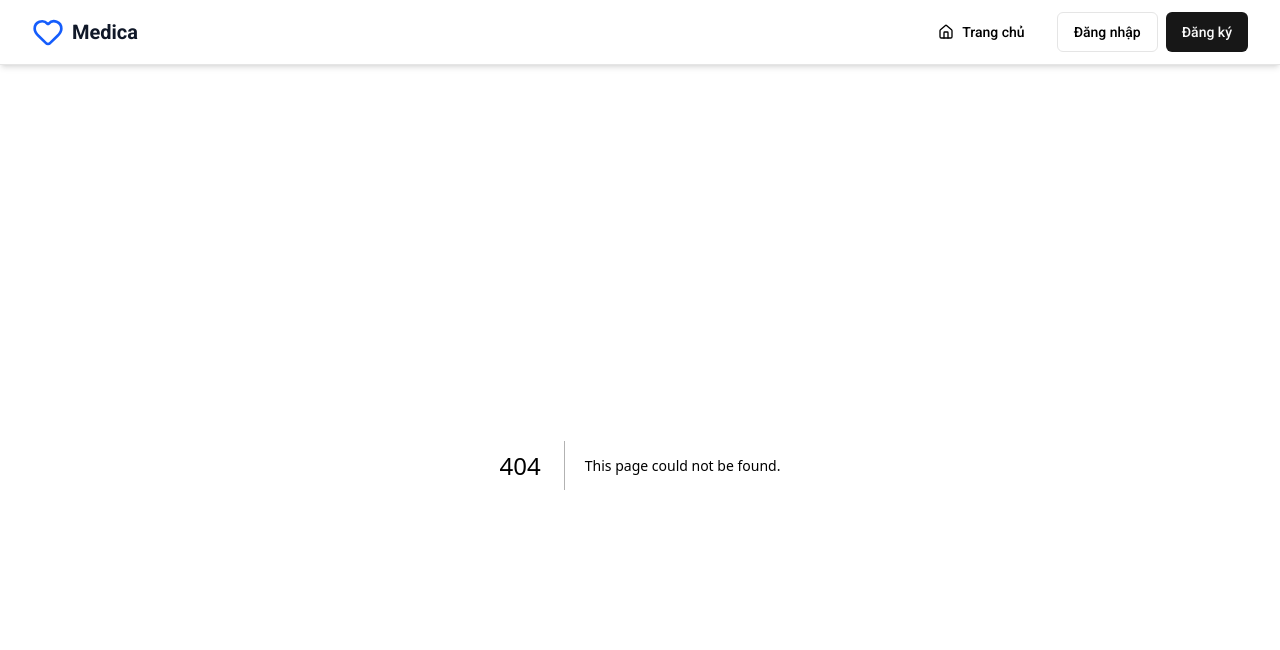
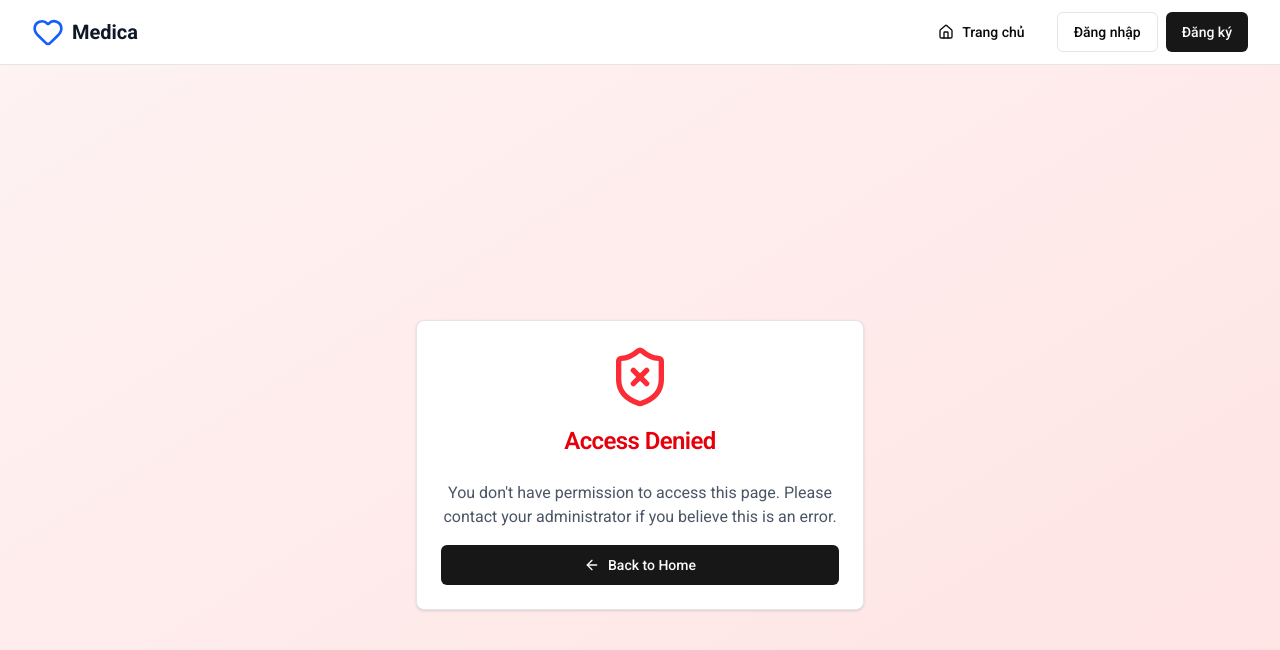
Before and after one commit to dont-wait/hospital-management-system, a Next.js app in the folder client/: page /unauthorized in a window 1280 px wide. Before the commit this address had no page. Shown: the top 650 px of the page. Built offline with nearby package versions, Linux system fonts and the light colour scheme.

Commit message:
feat(ui): add unauthorized page

```diff
--- /dev/null
+++ b/client/src/app/(user)/unauthorized/page.tsx
@@ -0,0 +1,31 @@
+import Link from "next/link";
+import { Button } from "@/components/ui/button";
+import { Card, CardContent, CardHeader, CardTitle } from "@/components/ui/card";
+import { ShieldX, ArrowLeft } from "lucide-react";
+
+export default function UnauthorizedPage() {
+  return (
+    <div className="min-h-screen bg-gradient-to-br from-red-50 to-red-100 flex items-center justify-center p-4">
+      <Card className="w-full max-w-md text-center">
+        <CardHeader>
+          <div className="flex items-center justify-center mb-4">
+            <ShieldX className="h-16 w-16 text-red-500" />
+          </div>
+          <CardTitle className="text-2xl text-red-600">Access Denied</CardTitle>
+        </CardHeader>
+        <CardContent className="space-y-4">
+          <p className="text-gray-600">
+            You don&apos;t have permission to access this page. Please contact
+            your administrator if you believe this is an error.
+          </p>
+          <Link href="/">
+            <Button className="w-full">
+              <ArrowLeft className="mr-2 h-4 w-4" />
+              Back to Home
+            </Button>
+          </Link>
+        </CardContent>
+      </Card>
+    </div>
+  );
+}
```
